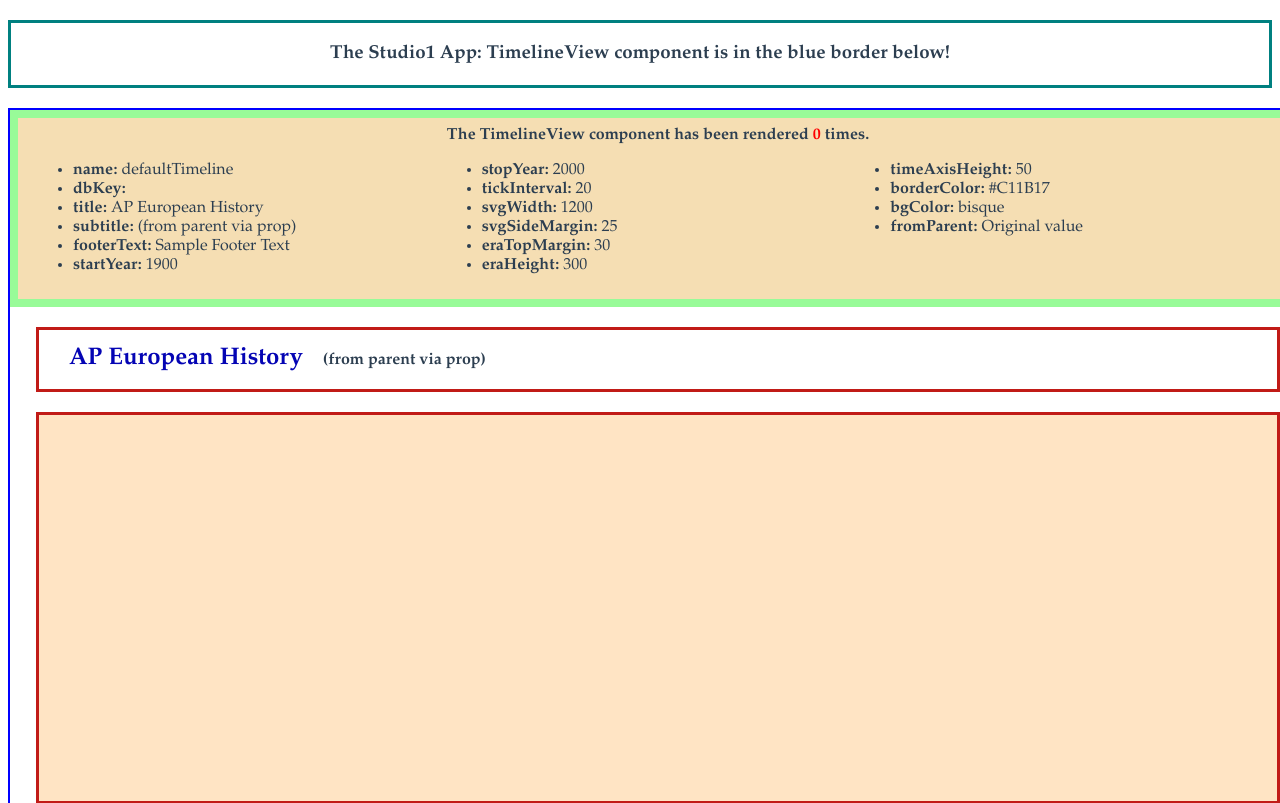
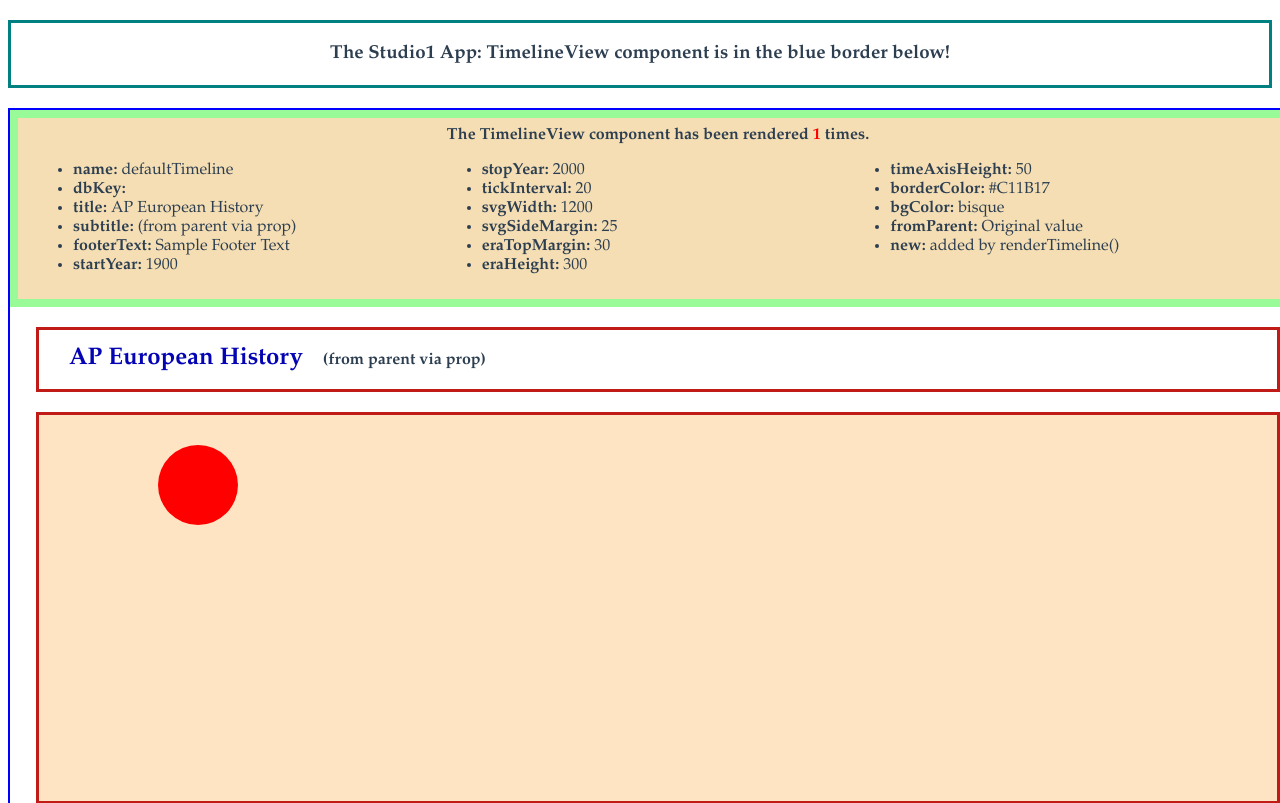
Before and after one commit to bruml2/studio1, a Vue app: page / in a window 1280 px wide. Shown: the top 803 px of the page. Built offline with nearby package versions, Linux system fonts and the light colour scheme.

Commit message:
using d3; new watch(); buttons working;

```diff
--- a/src/components/TimelineView.vue
+++ b/src/components/TimelineView.vue
@@ -67,7 +67,7 @@
     },
     watch: {
       timeline: function(val) {
-        Object.assign(this.tl, val)
+        this.tl = Object.assign({}, this.tl, val)
       }
     },
     created: function() {
@@ -75,7 +75,9 @@
       Object.assign(this.tl, this.timeline)
     },
     mounted: function() {
+      this.renderCount++
       this.removeEmptyHeaderFooter(this.tl)
+      this.renderTimeline(this.tl)
     },
     methods: {
       removeEmptyHeaderFooter(tl) {
@@ -90,6 +92,13 @@
           console.log("footer removed")
           document.getElementById("tlFooter").remove()
         }
+      },
+      renderTimeline(tl) {
+        d3.select('#svg')
+          .append("circle")
+          .attr("cx", 140).attr("cy", 70).attr("r", 40).style("fill", "red")
+        tl.new = 'added by renderTimeline()'
+        // html('<circle style="fill: #69b3a2" stroke="black" cx=50 cy=50 r=40></circle>')
       }
     }
 
```
